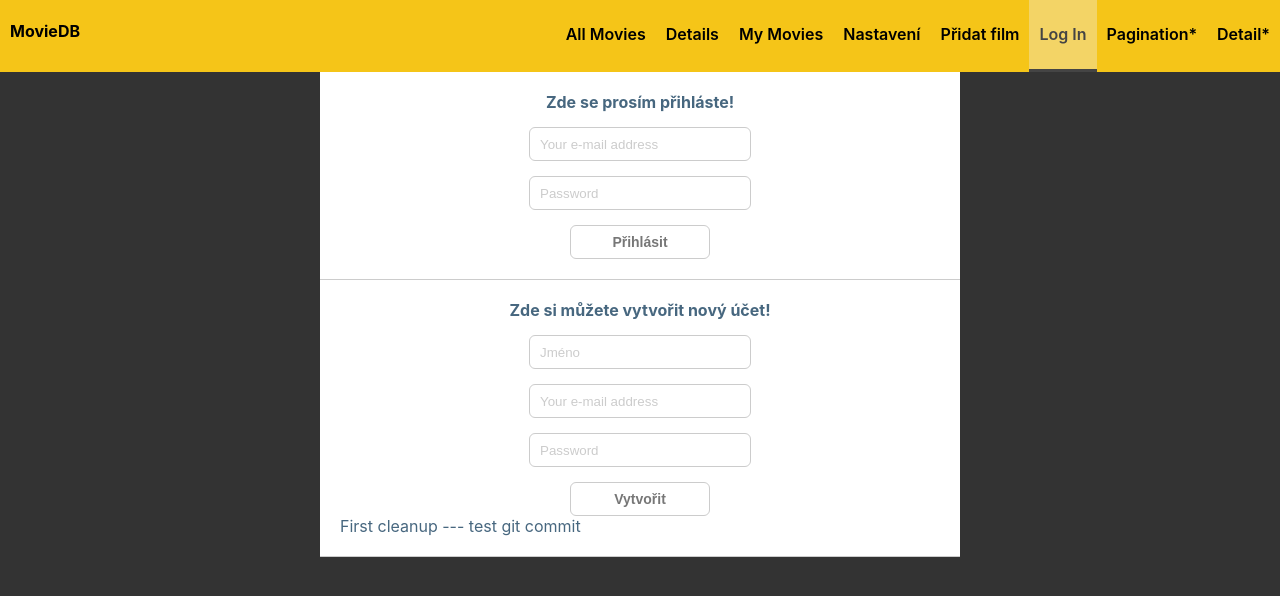
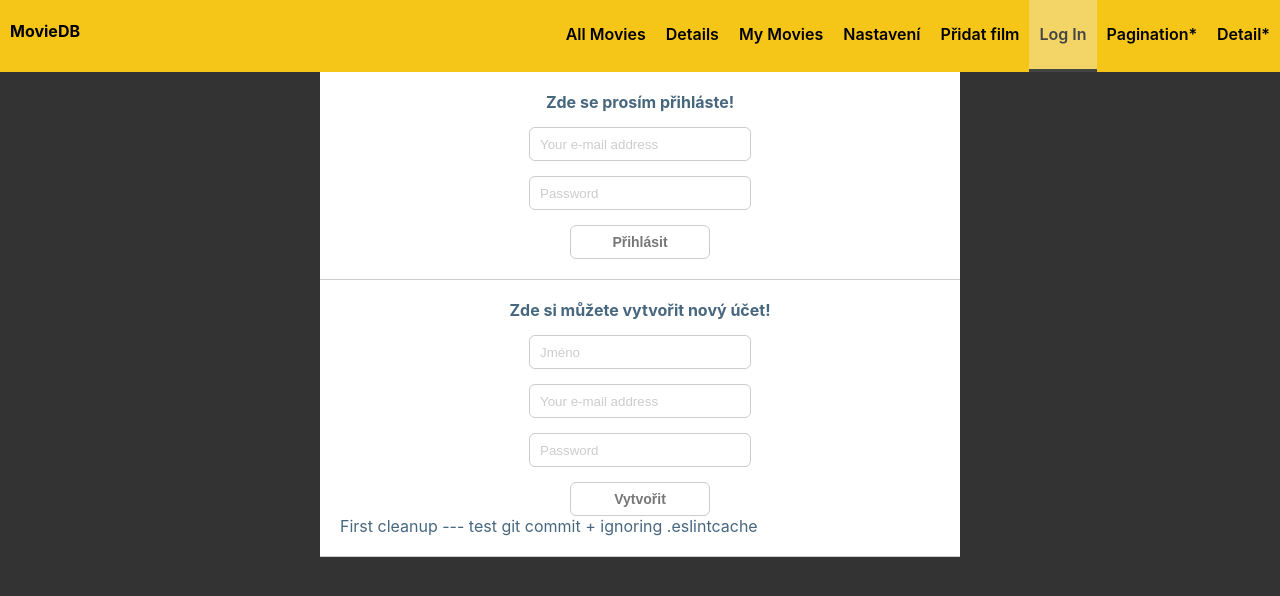
Before and after one commit to pavelchlebek/movieDB-frontend, a React (Create React App) app: page /authenticate in a window 1280 px wide. Shown: the top 596 px of the page. Built offline with nearby package versions, Linux system fonts and the light colour scheme.

Commit message:
Second test commit

```diff
--- a/src/components/login/login.js
+++ b/src/components/login/login.js
@@ -201,7 +201,7 @@ class Login extends Component {
           </form>
           {this.state.signupData ? <p>{this.state.signupData + this.state.continue}</p> : null}
           {this.state.loading && <Spinner />}
-          <div>First cleanup --- test git commit</div>
+          <div>First cleanup --- test git commit + ignoring .eslintcache</div>
         </div>
       </React.Fragment>
     );
```
Also changed, not shown: 1 other file (tests, documents, lock files or other folders).
